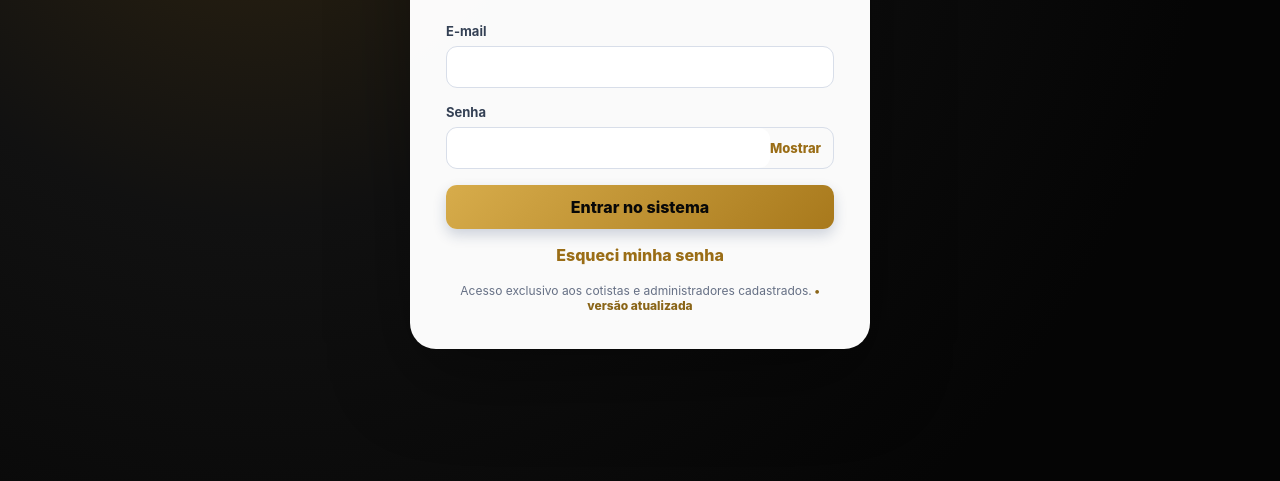
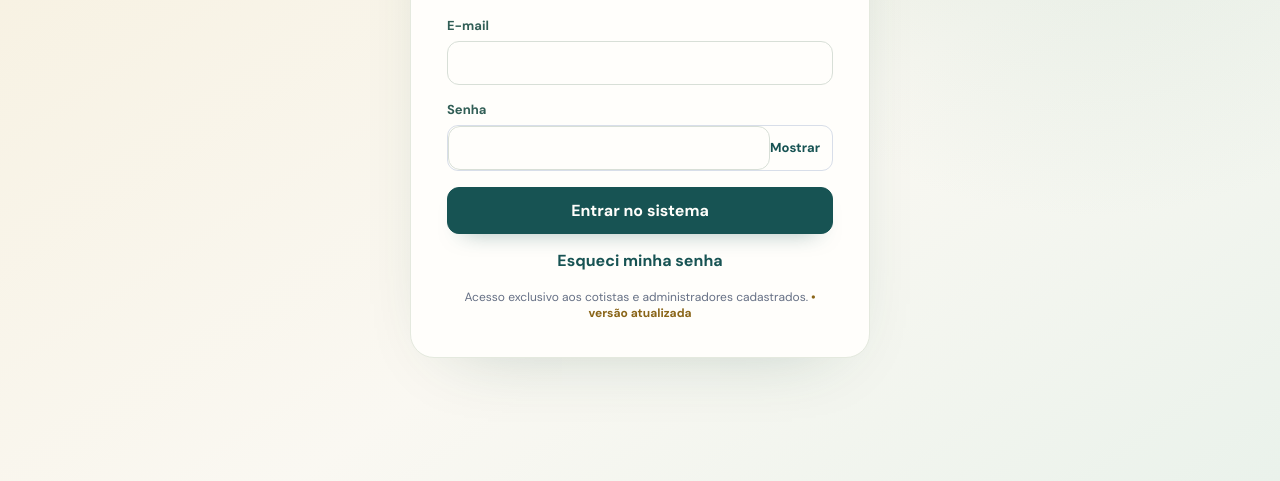
Before and after one commit to nicolasnm512-cpu/Caixinha-oliver, a plain HTML site: page index.html in a window 1280 px wide. Shown: the part 319-800 px from the top of the page. Drawn offline with nearby package versions, Linux system fonts and the light colour scheme.

Commit message:
feat(ui): integrar visual PET HOME no OLIVER sem alterar a estrutura funcional

```diff
--- a/index.html
+++ b/index.html
@@ -3,7 +3,7 @@
 <head>
   <meta charset="utf-8" />
   <meta name="viewport" content="width=device-width, initial-scale=1, viewport-fit=cover" />
-  <meta name="theme-color" content="#0a0a0a" />
+  <meta name="theme-color" content="#175353" />
   <meta name="mobile-web-app-capable" content="yes" />
   <meta name="apple-mobile-web-app-capable" content="yes" />
   <meta name="apple-mobile-web-app-status-bar-style" content="black-translucent" />
@@ -19,8 +19,13 @@
   <!-- stable-redeploy-20261012 -->
   <!-- admin-premium-preview-v18-base -->
   <link rel="stylesheet" href="/admin-premium-v18.css?v=20261022-due-reminders-v1" />
+  <!-- Camada de layout PET HOME: somente design, após todas as folhas anteriores. -->
+  <link rel="preconnect" href="https://fonts.googleapis.com" />
+  <link rel="preconnect" href="https://fonts.gstatic.com" crossorigin />
+  <link href="https://fonts.googleapis.com/css2?family=DM+Sans:wght@400;500;600;700&family=Montserrat:wght@400;500;600;700;800&display=swap" rel="stylesheet" />
+  <link rel="stylesheet" href="/oliver-pethome-ui.css?v=20261114-pethome-v1" />
 </head>
-<body>
+<body class="oliver-pethome-ui">
   <div id="toast" class="toast" aria-live="polite"></div>
 
   <section id="loginView" class="login-shell">
@@ -160,6 +165,7 @@
       <div class="sidebar-brand">
         <img class="brand-logo sidebar-logo" src="/assets/oliver-logo.svg?v=20261007-mobile-hotfix-v16" alt="OLIVER Caixinha" />
         <div><strong>OLIVER Caixinha</strong><span>Área dos cotistas</span></div>
+        <button id="oliverSidebarToggle" class="sidebar-collapse-btn" type="button" aria-label="Recolher menu lateral" aria-pressed="false" title="Recolher menu lateral">«</button>
       </div>
       <nav id="mainNav">
         <button class="nav-item active" data-page="dashboard" data-member-label="Visão geral" data-admin-label="Início"><span>⌂</span><b class="nav-label">Início</b></button>
@@ -831,5 +837,6 @@
   <script src="/admin-agent.js?v=20261007-mobile-hotfix-v16"></script>
   <script src="/yield-management.js?v=20261007-mobile-hotfix-v16"></script>
   <script src="/admin-premium-v18.js?v=20261013-preview-v18-3"></script>
+  <script src="/oliver-pethome-ui.js?v=20261114-pethome-v1"></script>
 </body>
 </html>
```
